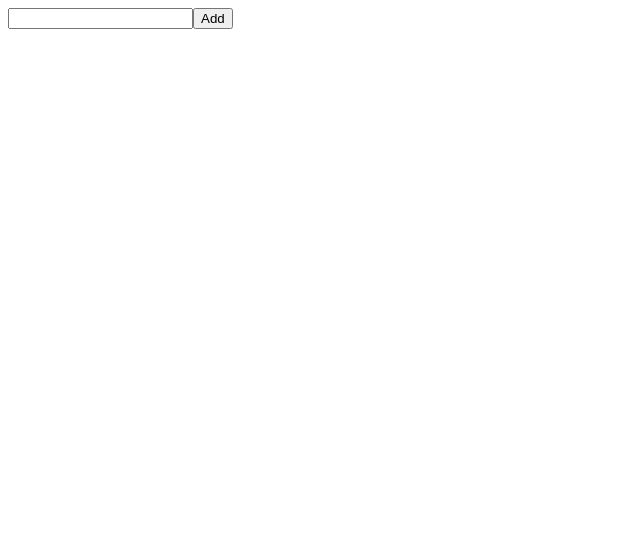
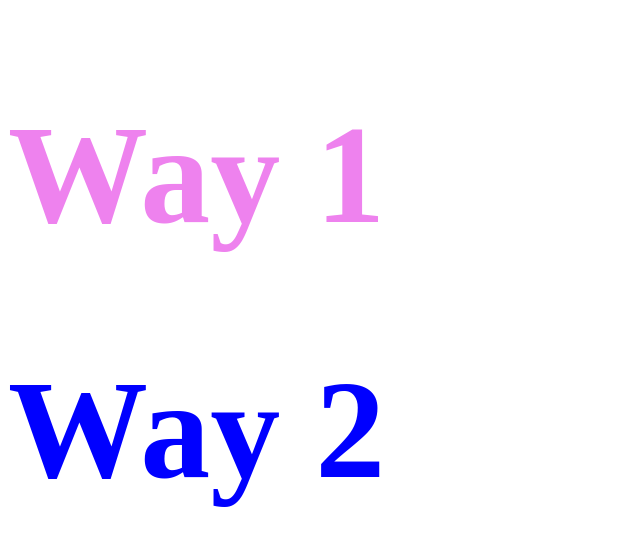
Before and after one commit to HT-shubhams/todoapp, a React (Vite) app in the folder todoapp/: page / in a window 1280 px wide. Shown: the top 546 px of the page, without its empty margins (0-640 px from the left). Built offline with nearby package versions, Linux system fonts and the light colour scheme.

Commit message:
inline styling

```diff
--- a/todoapp/src/App.jsx
+++ b/todoapp/src/App.jsx
@@ -1,9 +1,11 @@
+import InlineComponent from "./components/InlineComponent";
 import Todo from "./components/Todo";
 
 function App() {
   return (
     <div className="App">
-      <Todo />
+      {/* <Todo /> */}
+      <InlineComponent />
     </div>
   );
 }
--- /dev/null
+++ b/todoapp/src/components/InlineComponent.jsx
@@ -0,0 +1,13 @@
+const header = { color: "blue", fontSize: "140px" }; // Way 2
+
+export default function InlineComponent() {
+  return (
+    <>
+      {/* Way 1 */}
+      {/* //inline Styling // outermoist brackets are for JS code and inner brackets are for defining an object with CSS properties // Properties are in camelCase and are in JSX */}
+      <h1 style={{ color: "violet", fontSize: "140px" }}>Way 1</h1>
+      {/* Way 2 */}
+      <h1 style={header}>Way 2</h1>
+    </>
+  );
+}
```
